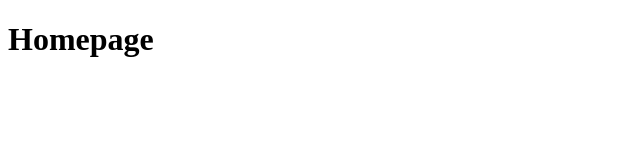
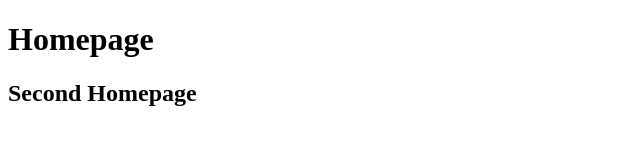
Before and after one commit to kuldeepbeniwal/HTML5, a plain HTML site: page index.html in a window 1280 px wide. Shown: the whole page, without its empty margins (0-640 px from the left). Drawn offline with Linux system fonts and the light colour scheme.

Commit message:
Changing HomePage

```diff
--- a/index.html
+++ b/index.html
@@ -4,11 +4,14 @@
     <meta charset="UTF-8">
     <meta http-equiv="X-UA-Compatible" content="IE=edge">
     <meta name="viewport" content="width=device-width, initial-scale=1.0">
-    <title>First Initial Document</title>
+    <title>Rahul's Document</title>
 </head>
 <body>
     <h1>
         Homepage
     </h1>
+    <h2>
+        Second Homepage
+    </h2>
 </body>
 </html>
```
